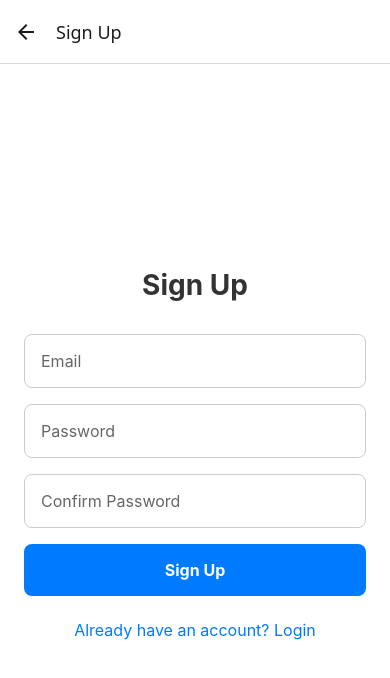
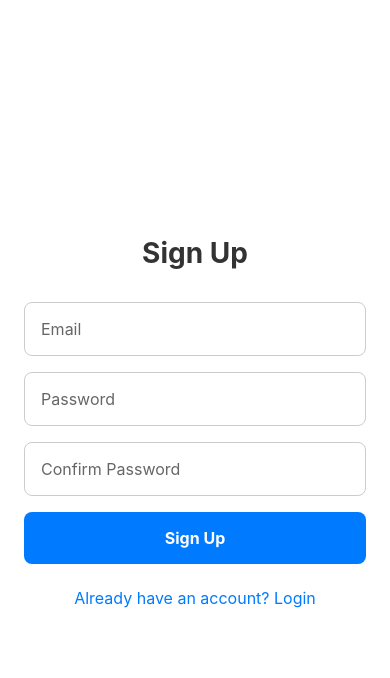
Before and after one commit to snplmntn/sakai, a React Native app in the folder client/: screen /Signup in a window 390 px wide. Shown: the top 678 px of the page. Built offline with nearby package versions, Linux system fonts and the light colour scheme.

Commit message:
feat: Hide headers for Login, Signup, and all main tab screens.

```diff
--- a/client/src/navigation/AppNavigator.tsx
+++ b/client/src/navigation/AppNavigator.tsx
@@ -24,12 +24,12 @@ export default function AppNavigator() {
       <Stack.Screen
         name="Login"
         component={LoginScreen}
-        options={{ title: 'Login' }}
+        options={{ headerShown: false }}
       />
       <Stack.Screen
         name="Signup"
         component={SignupScreen}
-        options={{ title: 'Sign Up' }}
+        options={{ headerShown: false }}
       />
       <Stack.Screen
         name="MainTabs"
--- a/client/src/navigation/MainTabNavigator.tsx
+++ b/client/src/navigation/MainTabNavigator.tsx
@@ -15,7 +15,7 @@ export default function MainTabNavigator() {
     <Tab.Navigator
       tabBar={(props) => <CustomTabBar {...props} />}
       screenOptions={{
-        headerShown: true,
+        headerShown: false,
       }}
     >
       <Tab.Screen
```
